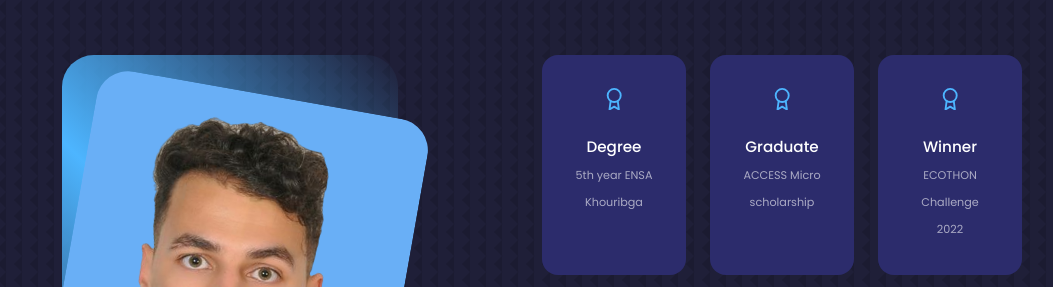
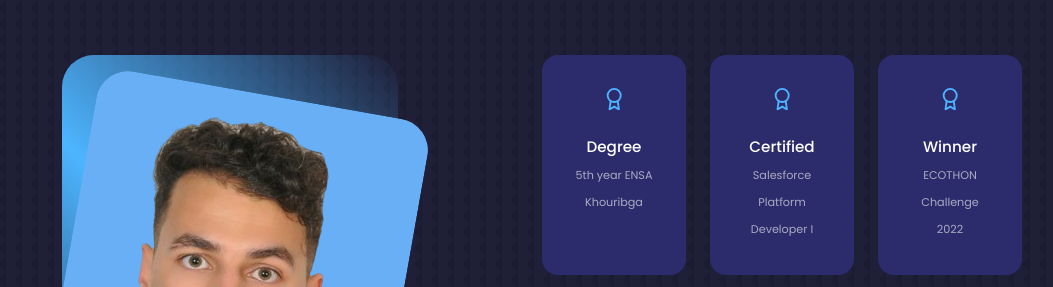
Before and after one commit to moelmou/portfolio_eng, a React (Create React App) app: page / in a window 1280 px wide. Shown: the part 1120-1407 px from the top of the page, without its empty margins (98-1151 px from the left). Built offline with nearby package versions, Linux system fonts and the light colour scheme.

Commit message:
Update About.jsx

```diff
--- a/src/components/about/About.jsx
+++ b/src/components/about/About.jsx
@@ -26,8 +26,8 @@ const about = () => {
           </article>
           <article className="about__card">
             <FiAward className='about__icon'/>
-            <h5>Graduate</h5>
-            <small>ACCESS Micro scholarship</small>
+            <h5>Certified</h5>
+            <small>Salesforce Platform Developer I</small>
           </article>
           <article className="about__card">
             <FiAward className='about__icon'/>
```
